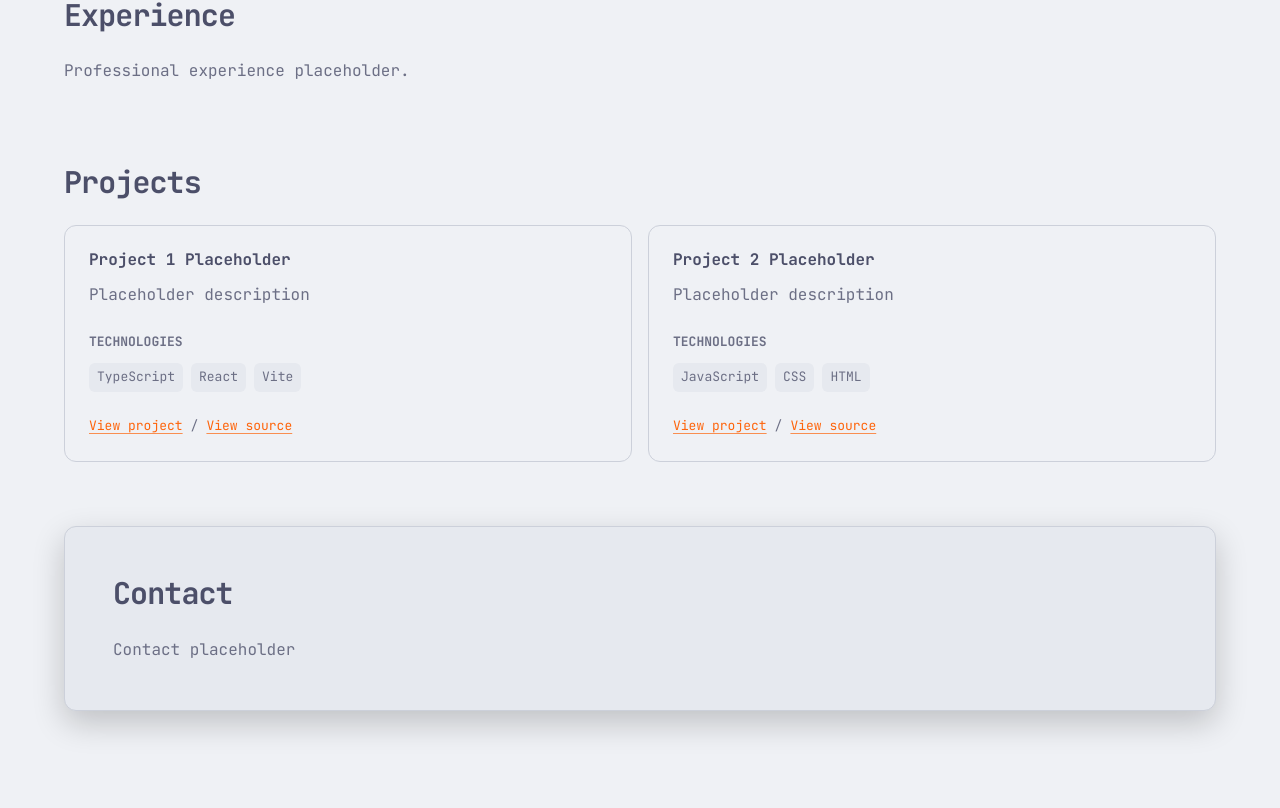
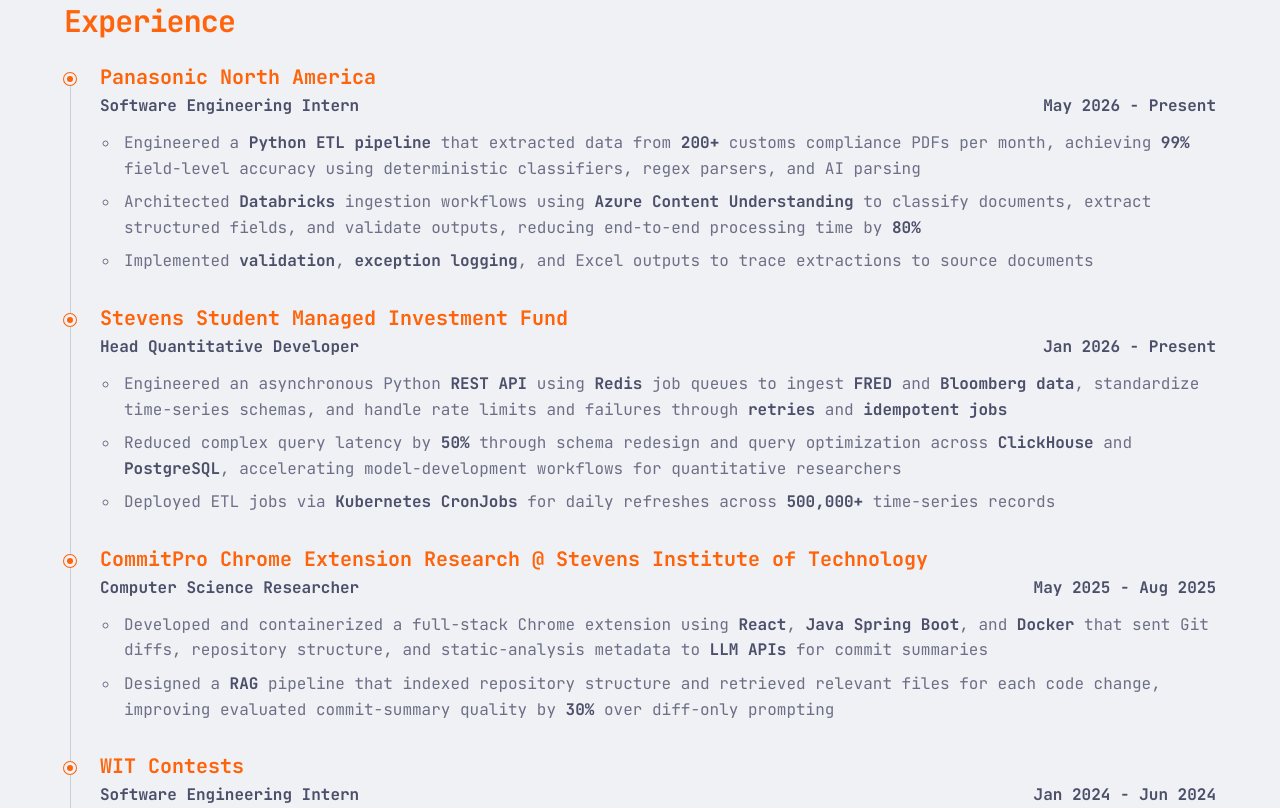
Before and after one commit to Kasu724/Kasu724.github.io, a React (Vite) app: page / in a window 1280 px wide. Shown: the part 1692-2500 px from the top of the page. Built offline with nearby package versions, Linux system fonts and the light colour scheme.

Commit message:
filled in experience section

```diff
--- a/src/components/AboutSection.tsx
+++ b/src/components/AboutSection.tsx
@@ -10,14 +10,16 @@
       <div className="about-section__layout">
         <div className="about-section__content">
           <p>
+            <span className="about-section__sentence">
             I’m a <strong>Computer Science student</strong> at <strong>Stevens Institute of
-            Technology</strong> with a passion for building scalable software,
-            intelligent systems, and quantitative tools that solve real-world
-            problems.
-            <br />
+            Technology</strong> with a passion for building scalable software, AI
+            systems, and quantitative tools that solve real-world problems.
+            </span>
+            <span className="about-section__sentence">
             My experience spans <strong>full-stack engineering</strong>, <strong>AI/ML</strong>, <strong>data
             engineering</strong>, and <strong>quantitative finance</strong>, and I enjoy turning
             complex technical challenges into reliable, impactful products.
+            </span>
           </p>
 
           <div className="about-section__links" aria-label="Social links">
--- a/src/components/ExperienceSection.tsx
+++ b/src/components/ExperienceSection.tsx
@@ -1,8 +1,44 @@
+import { experiences } from '../data/experience'
+
+function renderHighlight(text: string) {
+  return text.split(/(\*\*[^*]+\*\*)/g).map((part, index) => {
+    const isBold = part.startsWith('**') && part.endsWith('**')
+
+    return isBold ? <strong key={`${part}-${index}`}>{part.slice(2, -2)}</strong> : part
+  })
+}
+
 function ExperienceSection() {
   return (
-    <section className="content-section" id="experience" aria-labelledby="experience-title">
+    <section
+      className="content-section experience-section"
+      id="experience"
+      aria-labelledby="experience-title"
+    >
       <h2 id="experience-title">Experience</h2>
-      <p>Professional experience placeholder.</p>
+
+      <ol className="experience-timeline">
+        {experiences.map((experience) => (
+          <li className="experience-entry" key={`${experience.company}-${experience.role}`}>
+            <span className="experience-entry__marker" aria-hidden="true" />
+
+            <article className="experience-entry__content">
+              <h3 className="experience-entry__title">{experience.company}</h3>
+
+              <div className="experience-entry__meta">
+                <p className="experience-entry__role">{experience.role}</p>
+                <p className="experience-entry__date">{experience.date}</p>
+              </div>
+
+              <ul className="experience-entry__highlights">
+                {experience.highlights.map((highlight) => (
+                  <li key={highlight}>{renderHighlight(highlight)}</li>
+                ))}
+              </ul>
+            </article>
+          </li>
+        ))}
+      </ol>
     </section>
   )
 }
--- /dev/null
+++ b/src/data/experience.ts
@@ -0,0 +1,47 @@
+export type Experience = {
+  company: string
+  role: string
+  date: string
+  highlights: string[]
+}
+
+export const experiences: Experience[] = [
+  {
+    company: 'Panasonic North America',
+    role: 'Software Engineering Intern',
+    date: 'May 2026 - Present',
+    highlights: [
+      'Engineered a **Python ETL pipeline** that extracted data from **200+** customs compliance PDFs per month, achieving **99%** field-level accuracy using deterministic classifiers, regex parsers, and AI parsing',
+      'Architected **Databricks** ingestion workflows using **Azure Content Understanding** to classify documents, extract structured fields, and validate outputs, reducing end-to-end processing time by **80%**',
+      'Implemented **validation**, **exception logging**, and Excel outputs to trace extractions to source documents',
+    ],
+  },
+  {
+    company: 'Stevens Student Managed Investment Fund',
+    role: 'Head Quantitative Developer',
+    date: 'Jan 2026 - Present',
+    highlights: [
+      'Engineered an asynchronous Python **REST API** using **Redis** job queues to ingest **FRED** and **Bloomberg data**, standardize time-series schemas, and handle rate limits and failures through **retries** and **idempotent jobs**',
+      'Reduced complex query latency by **50%** through schema redesign and query optimization across **ClickHouse** and **PostgreSQL**, accelerating model-development workflows for quantitative researchers',
+      'Deployed ETL jobs via **Kubernetes CronJobs** for daily refreshes across **500,000+** time-series records'
+    ],
+  },
+  {
+    company: 'CommitPro Chrome Extension Research @ Stevens Institute of Technology',
+    role: 'Computer Science Researcher',
+    date: 'May 2025 - Aug 2025',
+    highlights: [
+      'Developed and containerized a full-stack Chrome extension using **React**, **Java Spring Boot**, and **Docker** that sent Git diffs, repository structure, and static-analysis metadata to **LLM APIs** for commit summaries',
+      'Designed a **RAG** pipeline that indexed repository structure and retrieved relevant files for each code change, improving evaluated commit-summary quality by **30%** over diff-only prompting',
+    ],
+  },
+  {
+    company: 'WIT Contests',
+    role: 'Software Engineering Intern',
+    date: 'Jan 2024 - Jun 2024',
+    highlights: [
+      'Engineered a real-time online multiplayer sports game in Unity **C#**, supporting up to 16 concurrent players via the Photon Engine SDK, implementing **client-server synchronization** and **latency handling**',
+      'Designed **OOP** and state machine architecture for character systems, physics interactions, and animation management, reducing user churn by **20%** through playtesting and gameplay optimization',
+    ],
+  },
+]
--- a/src/styles/components.css
+++ b/src/styles/components.css
@@ -164,6 +164,113 @@
   letter-spacing: -0.03em;
 }
 
+/* Experience timeline */
+.experience-section > h2,
+.experience-entry__title {
+  color: var(--color-accent);
+}
+
+.experience-timeline {
+  position: relative;
+  display: grid;
+  gap: var(--space-8);
+  margin: 0;
+  padding: 0;
+  list-style: none;
+}
+
+.experience-timeline::before {
+  position: absolute;
+  top: 0.875rem;
+  bottom: 0.875rem;
+  left: 0.375rem;
+  width: var(--border-width);
+  background: var(--color-border);
+  content: '';
+}
+
+.experience-entry {
+  position: relative;
+  display: grid;
+  grid-template-columns: 0.75rem minmax(0, 1fr);
+  gap: var(--space-6);
+}
+
+.experience-entry__marker {
+  z-index: 1;
+  width: 0.75rem;
+  height: 0.75rem;
+  margin-top: 0.5rem;
+  border: 0.1875rem solid var(--color-page);
+  border-radius: 50%;
+  background: var(--color-accent);
+  box-shadow: 0 0 0 var(--border-width) var(--color-accent);
+}
+
+.experience-entry__content {
+  min-width: 0;
+}
+
+.experience-entry__title {
+  margin-bottom: var(--space-1);
+  overflow-wrap: anywhere;
+  font-size: clamp(1.05rem, 2vw, 1.25rem);
+}
+
+.experience-entry__meta {
+  display: grid;
+  grid-template-columns: minmax(0, 1fr) auto;
+  align-items: start;
+  gap: var(--space-4);
+  margin-bottom: var(--space-3);
+  color: var(--color-text);
+  font-size: var(--text-body);
+  font-weight: 600;
+  line-height: var(--leading-meta);
+}
+
+.experience-entry__role,
+.experience-entry__date {
+  margin: 0;
+  color: inherit;
+  font-size: inherit;
+  font-weight: inherit;
+}
+
+.experience-entry__date {
+  white-space: nowrap;
+  text-align: right;
+}
+
+.experience-entry__highlights {
+  display: grid;
+  gap: var(--space-2);
+  margin: 0;
+  padding-left: 1.25rem;
+  color: var(--color-text-muted);
+  font-size: var(--text-body);
+  line-height: var(--leading-body);
+}
+
+.experience-entry__highlights li {
+  padding-left: var(--space-1);
+}
+
+.experience-entry__highlights strong {
+  color: var(--color-text);
+  font-weight: 700;
+}
+
+@media (max-width: 34rem) {
+  .experience-entry {
+    gap: var(--space-4);
+  }
+
+  .experience-entry__meta {
+    gap: var(--space-2);
+  }
+}
+
 /* About */
 .about-section__layout {
   display: grid;
@@ -173,6 +280,14 @@
 
 .about-section__content p {
   margin-bottom: 0;
+}
+
+.about-section__content .about-section__sentence {
+  display: block;
+}
+
+.about-section__content .about-section__sentence + .about-section__sentence {
+  margin-top: var(--space-2);
 }
 
 .about-section__content strong {
--- a/src/styles/theme.css
+++ b/src/styles/theme.css
@@ -124,7 +124,7 @@
   --font-display: "JetBrains Mono", "Cascadia Code", Consolas, monospace;
   --font-body: var(--font-display);
 
-  --text-meta: 0.8125rem;
+  --text-meta: 0.925rem;
   --text-body: 1rem;
   --text-section-title: clamp(1.5rem, 3vw, 1.875rem);
   --text-hero: clamp(2.25rem, 6vw, 4.5rem);
```
